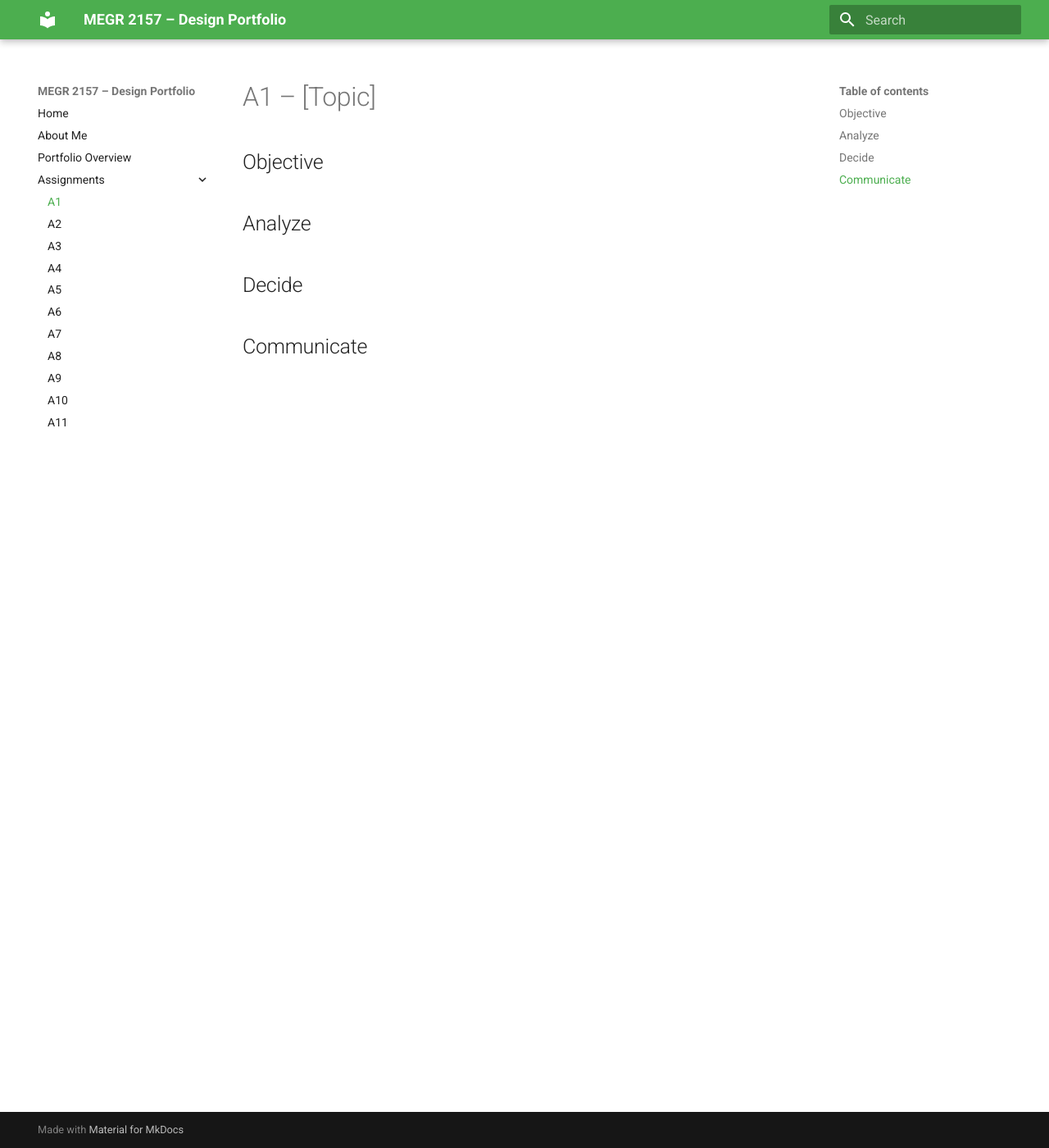
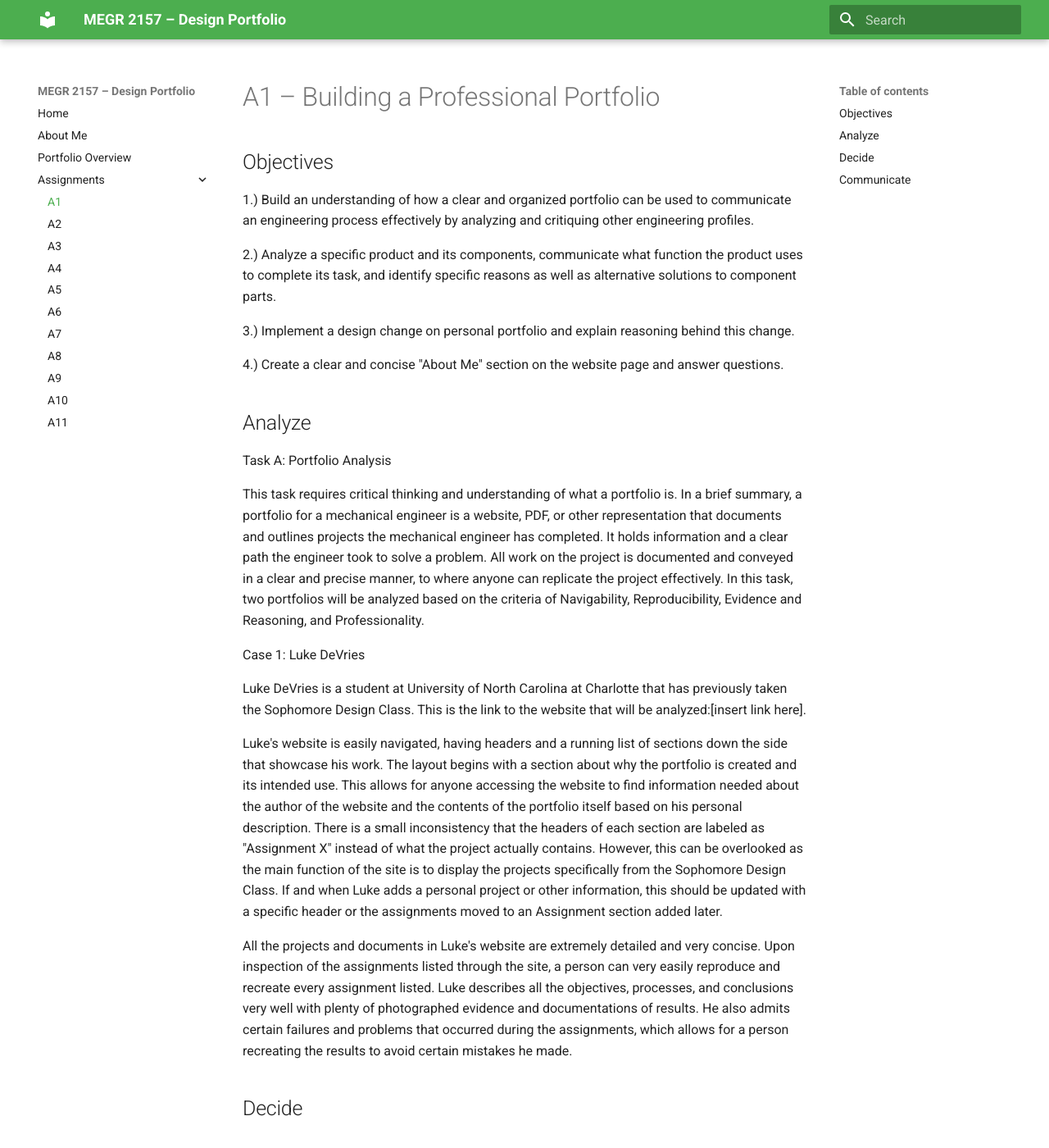
Before and after one commit to murondj/megr2156-design-portfolio, an MkDocs documentation site: the page built from docs/assignments/A01/index.md, in a window 1280 px wide and 1400 px high. Shown: the whole window at 82% size. Built offline with MkDocs 1.6.1 and Material for MkDocs 9.7.7, drawn with Linux system fonts in a browser that asks for light colours.

Commit message:
Update index.md

```diff
--- a/docs/assignments/A01/index.md
+++ b/docs/assignments/A01/index.md
@@ -1,10 +1,26 @@
-# A1 – [Topic]
+# A1 – Building a Professional Portfolio
 
-## Objective
+## Objectives
+1.) Build an understanding of how a clear and organized portfolio can be used to communicate an engineering process effectively by analyzing and critiquing other engineering profiles.
 
+2.) Analyze a specific product and its components, communicate what function the product uses to complete its task, and identify specific reasons as well as alternative solutions to component parts.
+
+3.) Implement a design change on personal portfolio and explain reasoning behind this change.
+
+4.) Create a clear and concise "About Me" section on the website page and answer questions.
 
 ## Analyze
+Task A: Portfolio Analysis
 
+This task requires critical thinking and understanding of what a portfolio is. In a brief summary, a portfolio for a mechanical engineer is a website, PDF, or other representation that documents and outlines projects the mechanical engineer has completed. It holds information and a clear path the engineer took to solve a problem. All work on the project is documented and conveyed in a clear and precise manner, to where anyone can replicate the project effectively. In this task, two portfolios will be analyzed based on the criteria of Navigability, Reproducibility, Evidence and Reasoning, and Professionality.
+
+Case 1: Luke DeVries
+
+Luke DeVries is a student at University of North Carolina at Charlotte that has previously taken the Sophomore Design Class. This is the link to the website that will be analyzed:[insert link here].
+
+Luke's website is easily navigated, having headers and a running list of sections down the side that showcase his work. The layout begins with a section about why the portfolio is created and its intended use. This allows for anyone accessing the website to find information needed about the author of the website and the contents of the portfolio itself based on his personal description. There is a small inconsistency that the headers of each section are labeled as "Assignment X" instead of what the project actually contains. However, this can be overlooked as the main function of the site is to display the projects specifically from the Sophomore Design Class. If and when Luke adds a personal project or other information, this should be updated with a specific header or the assignments moved to an Assignment section added later.
+
+All the projects and documents in Luke's website are extremely detailed and very concise. Upon inspection of the assignments listed through the site, a person can very easily reproduce and recreate every assignment listed. Luke describes all the objectives, processes, and conclusions very well with plenty of photographed evidence and documentations of results. He also admits certain failures and problems that occurred during the assignments, which allows for a person recreating the results to avoid certain mistakes he made.
 
 ## Decide
 
```
